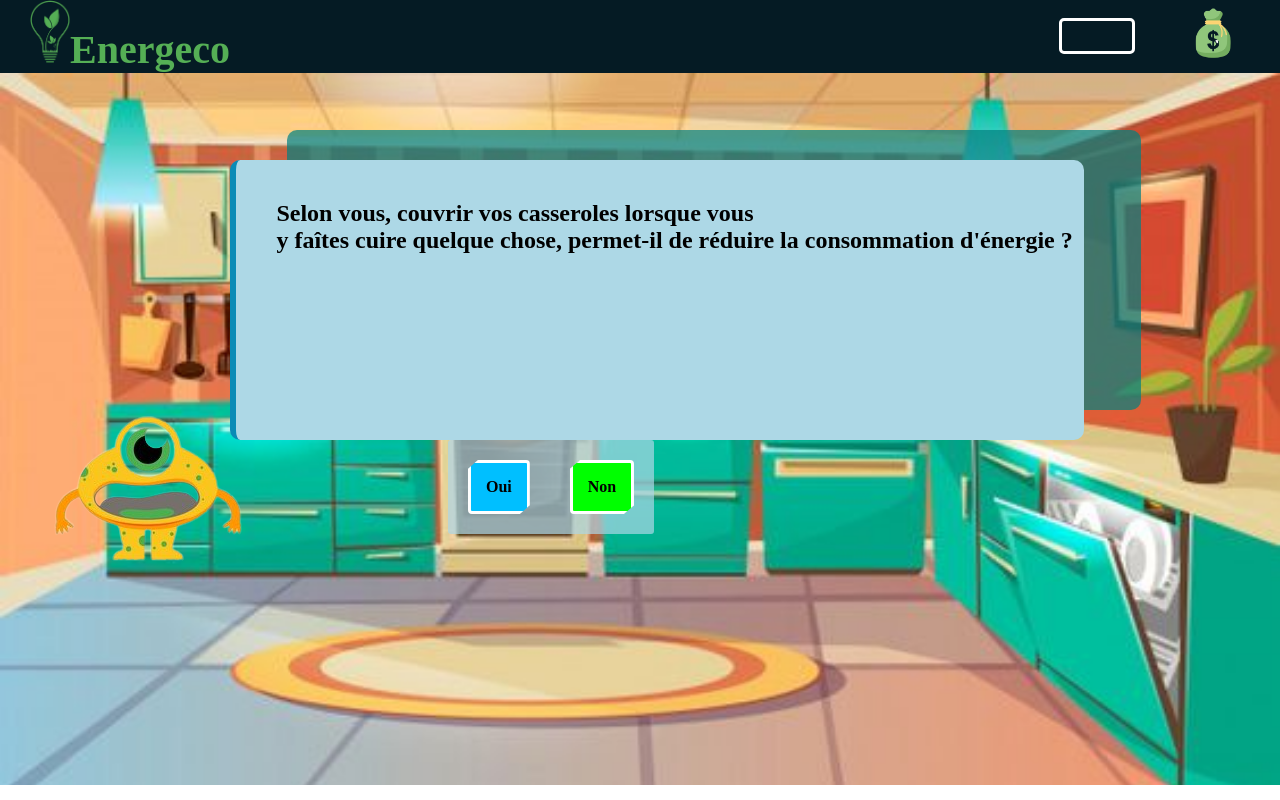
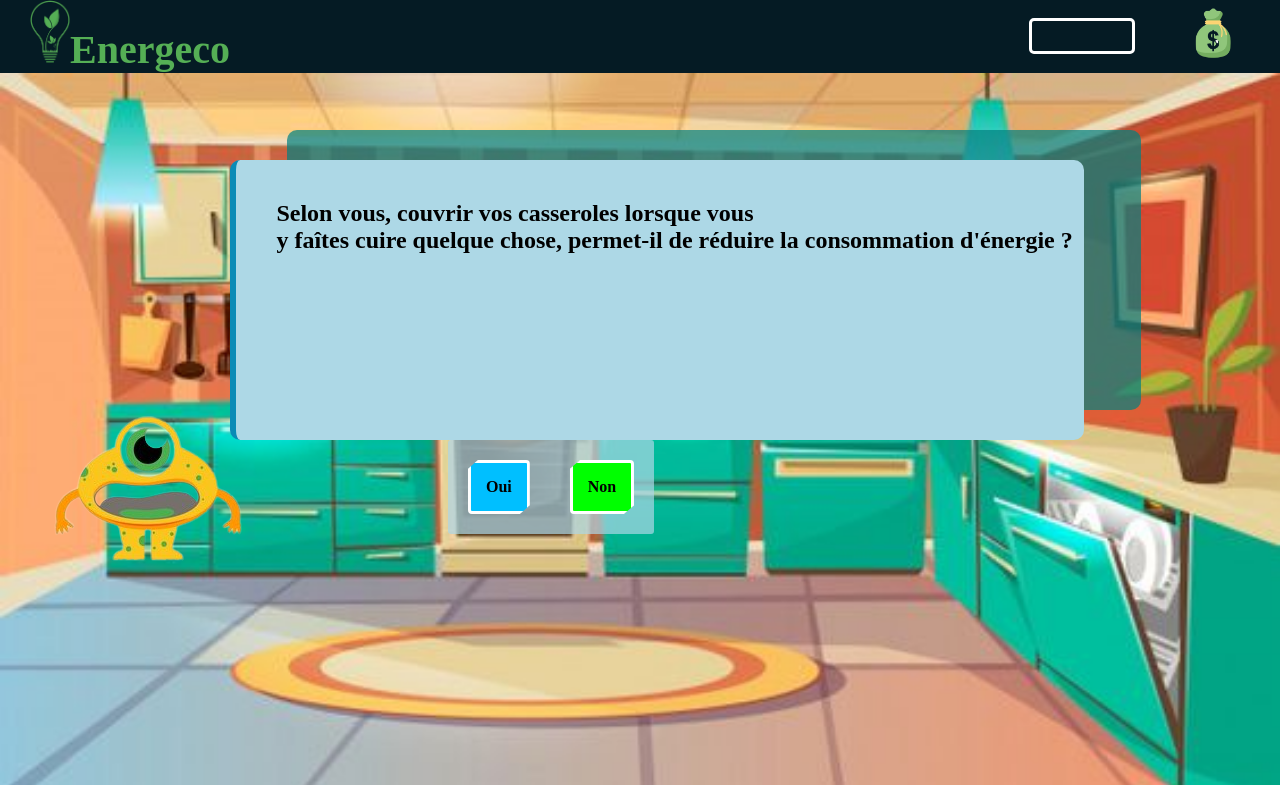
Before and after one commit to LittlePinguin/Energeco, an Angular app: page /missionSeven in a window 1280 px wide. Built offline with nearby package versions, Linux system fonts and the light colour scheme.

Commit message:
Add files via upload

```diff
--- a/src/app/components/navbar/navbar.component.css
+++ b/src/app/components/navbar/navbar.component.css
@@ -27,11 +27,14 @@
 
 .navbar-brand .score .energy-border {
   height: 30px;
-  width: 70px;
+  width: 100px;
   border: 3px solid white;
   border-radius: 5px;
   margin-right: 45px;
   margin-top: 18px;
+}
+.navbar-brand .score .energy-border .energy-level {
+  height: 100%;
 }
 
 .navbar-brand .score .coins {
```
